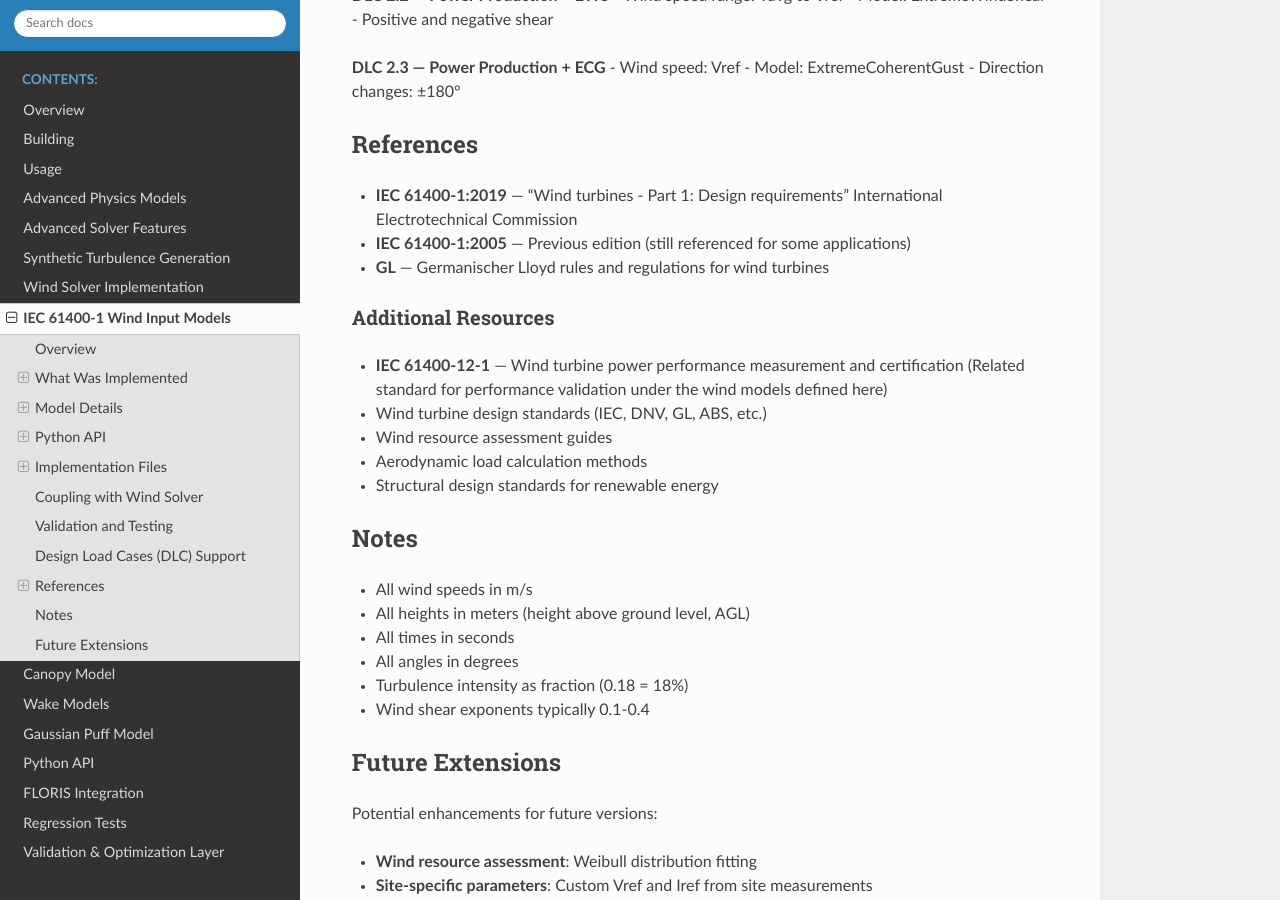
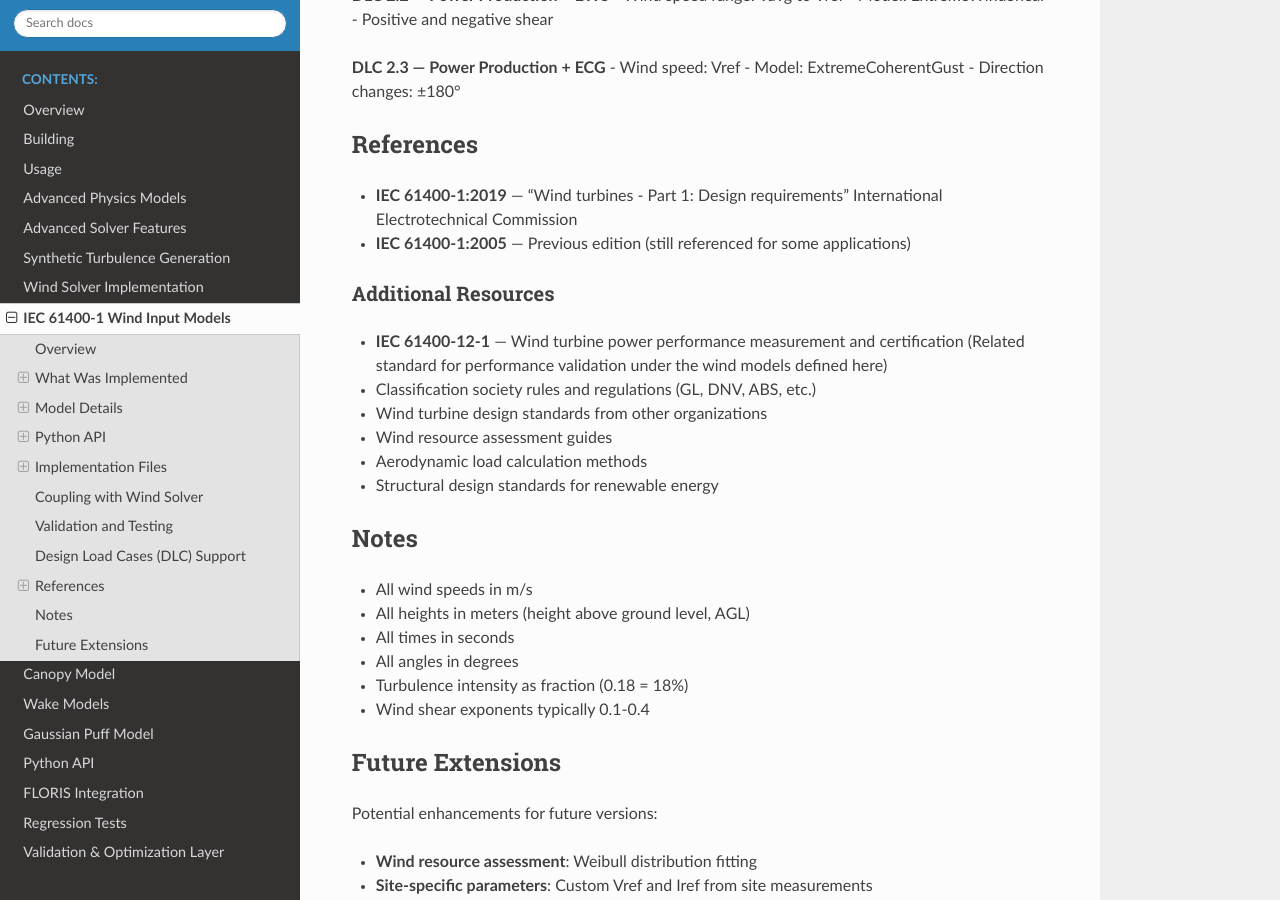
Before and after one commit to hgopalan/massconsistent_amr, a Sphinx documentation site: the page built from docs/iec61400.rst, in a window 1280 px wide and 900 px high, scrolled down 9851 px. Built offline with Sphinx 7.4.7 and the Read the Docs theme 3.1.0, drawn with Linux system fonts in a browser that asks for light colours; pages that are not in the unit, such as notebooks, are missing from menus.

```diff
--- a/docs/iec61400.rst
+++ b/docs/iec61400.rst
@@ -534,14 +534,13 @@ References
 
 - **IEC 61400-1:2005** — Previous edition (still referenced for some applications)
 
-- **GL** — Germanischer Lloyd rules and regulations for wind turbines
-
 Additional Resources
 ~~~~~~~~~~~~~~~~~~~~
 
 - **IEC 61400-12-1** — Wind turbine power performance measurement and certification
   (Related standard for performance validation under the wind models defined here)
-- Wind turbine design standards (IEC, DNV, GL, ABS, etc.)
+- Classification society rules and regulations (GL, DNV, ABS, etc.)
+- Wind turbine design standards from other organizations
 - Wind resource assessment guides
 - Aerodynamic load calculation methods
 - Structural design standards for renewable energy
```
Also changed, not shown: 2 other files.
